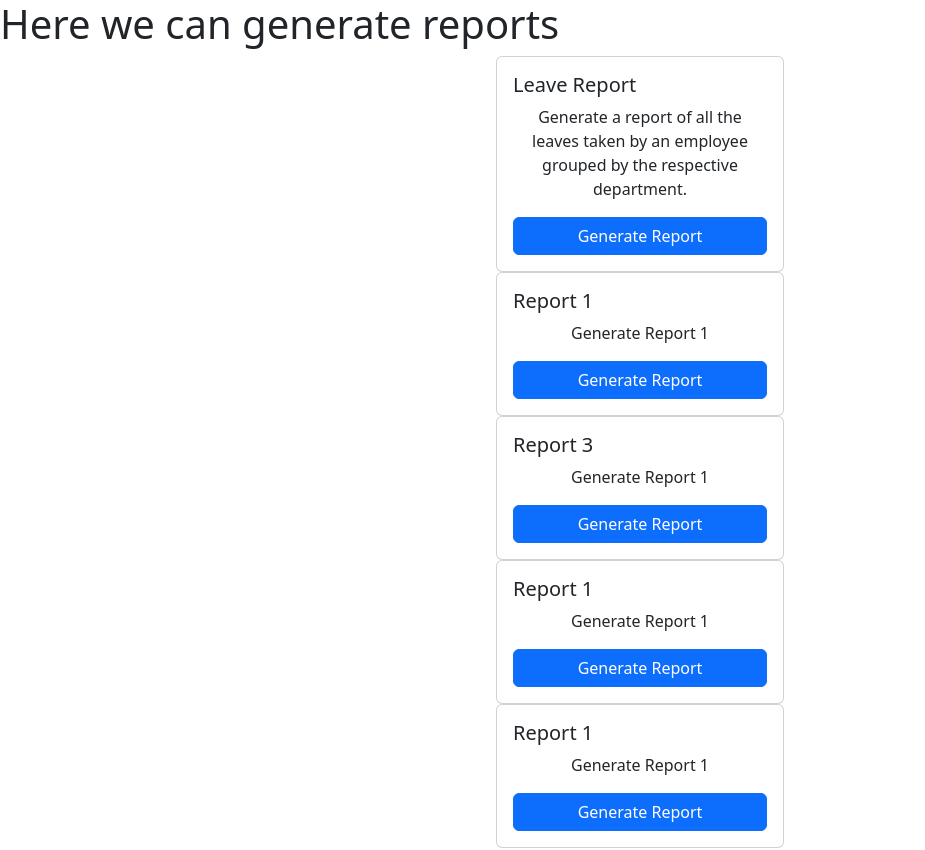
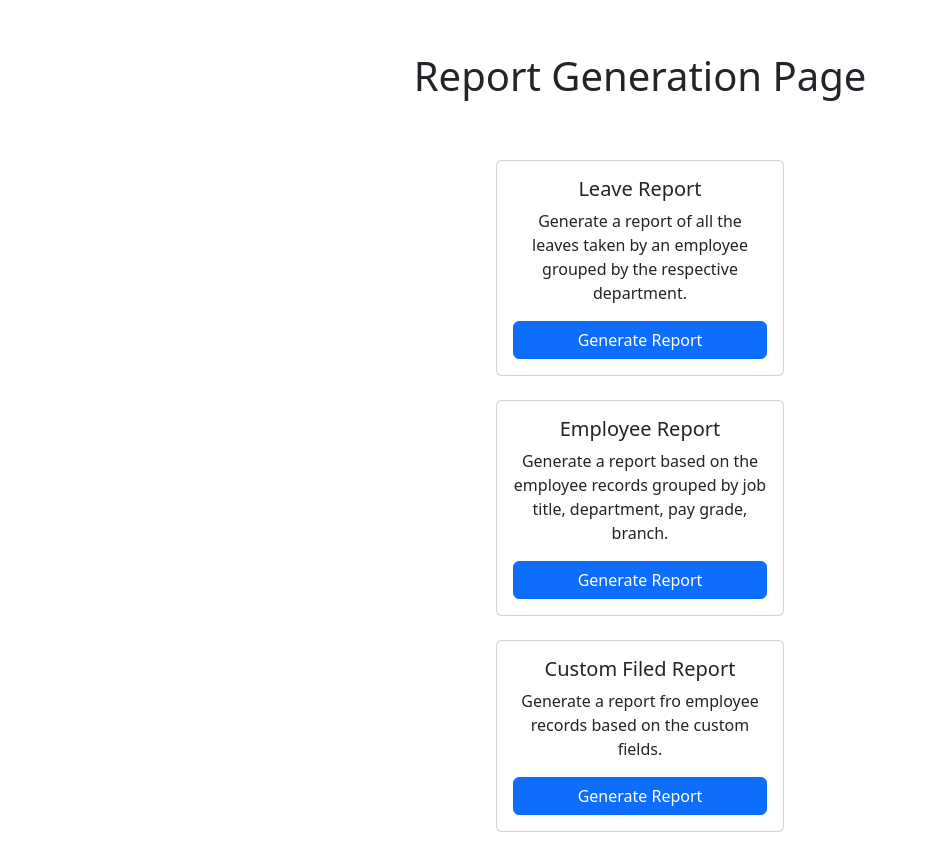
Before and after one commit to HarithaMihimal/HRMS-Project, a React (Vite) app in the folder WebApp/client/: page /PageHR/1/ReportGenaration in a window 1280 px wide. Shown: the top 850 px of the page, without its empty margins (0-925 px from the left). Built offline with nearby package versions, Linux system fonts and the light colour scheme.

Commit message:
Repot Card Redesign

```diff
--- a/WebApp/client/src/Components/ReportCard1.jsx
+++ b/WebApp/client/src/Components/ReportCard1.jsx
@@ -14,7 +14,7 @@ function ReportCard1() {
   return (
     <Card style={{ width: '18rem' }}>
       <Card.Body>
-        <Card.Title>Leave Report</Card.Title>
+        <Card.Title className="text-center">Leave Report</Card.Title>
         <Card.Text>  Generate a report of all the leaves taken by an employee grouped by the respective department. </Card.Text>
         <Button variant="primary" onClick={handleGenerateReport}>Generate Report</Button>
       </Card.Body>
--- a/WebApp/client/src/Components/ReportCard2.jsx
+++ b/WebApp/client/src/Components/ReportCard2.jsx
@@ -14,8 +14,8 @@ function ReportCard2() {
   return (
     <Card style={{ width: '18rem' }}>
       <Card.Body>
-        <Card.Title>Report 1</Card.Title>
-        <Card.Text>Generate Report 1</Card.Text>
+        <Card.Title className="text-center">Employee Report</Card.Title>
+        <Card.Text>Generate a report based on the employee records grouped by job title, department, pay grade, branch.</Card.Text>
         <Button variant="primary" onClick={handleGenerateReport}>Generate Report</Button>
       </Card.Body>
     </Card>
--- a/WebApp/client/src/Components/ReportCard3.jsx
+++ b/WebApp/client/src/Components/ReportCard3.jsx
@@ -14,8 +14,8 @@ function ReportCard3() {
   return (
     <Card style={{ width: '18rem' }}>
       <Card.Body>
-        <Card.Title>Report 3</Card.Title>
-        <Card.Text>Generate Report 1</Card.Text>
+        <Card.Title className="text-center">Custom Filed Report</Card.Title>
+        <Card.Text>Generate a report fro employee records based on the custom fields.</Card.Text>
         <Button variant="primary" onClick={handleGenerateReport}>Generate Report</Button>
       </Card.Body>
     </Card>
--- a/WebApp/client/src/Components/ReportCard4.jsx
+++ b/WebApp/client/src/Components/ReportCard4.jsx
@@ -14,8 +14,8 @@ function ReportCard4() {
   return (
     <Card style={{ width: '18rem' }}>
       <Card.Body>
-        <Card.Title>Report 1</Card.Title>
-        <Card.Text>Generate Report 1</Card.Text>
+        <Card.Title className="text-center">Salary Report</Card.Title>
+        <Card.Text>Generate a report for the employee records based on the salary (pay grade) of each employee</Card.Text>
         <Button variant="primary" onClick={handleGenerateReport}>Generate Report</Button>
       </Card.Body>
     </Card>
--- a/WebApp/client/src/Components/ReportCard5.jsx
+++ b/WebApp/client/src/Components/ReportCard5.jsx
@@ -14,8 +14,8 @@ function ReportCard5() {
   return (
     <Card style={{ width: '18rem' }}>
       <Card.Body>
-        <Card.Title>Report 1</Card.Title>
-        <Card.Text>Generate Report 1</Card.Text>
+        <Card.Title className="text-center">Supervisor Report</Card.Title>
+        <Card.Text>Generate reports based on the Supervisr and Subordinate relationship in the company</Card.Text>
         <Button variant="primary" onClick={handleGenerateReport}>Generate Report</Button>
       </Card.Body>
     </Card>
--- a/WebApp/client/src/Report.jsx
+++ b/WebApp/client/src/Report.jsx
@@ -11,21 +11,38 @@ function ReportGeneration() {
 
   return (
     <div>
-      <h1>Here we can generate reports</h1>
-      <div className="d-flex justify-content-center">
-        <ReportCard1 />
+      <div style={{ display: 'flex', alignItems: 'center', justifyContent: 'center', height: '20vh' }}>
+        <h1>Report Generation Page</h1>
       </div>
-      <div className="d-flex justify-content-center">
-        <ReportCard2 />
+
+      <div className="d-flex justify-content-center mb-4">
+        <div className="dark-border"> {/* Apply the dark-border class */}
+          <ReportCard1 />
+        </div>
       </div>
-      <div className="d-flex justify-content-center">
-        <ReportCard3 />
+
+      <div className="d-flex justify-content-center mb-4">
+        <div className="dark-border"> {/* Apply the dark-border class */}
+          <ReportCard2 />
+        </div>
       </div>
-      <div className="d-flex justify-content-center">
-        <ReportCard4 />
+
+      <div className="d-flex justify-content-center mb-4">
+        <div className="dark-border"> {/* Apply the dark-border class */}
+          <ReportCard3 />
+        </div>
       </div>
-      <div className="d-flex justify-content-center">
-        <ReportCard5 />
+
+      <div className="d-flex justify-content-center mb-4">
+        <div className="dark-border"> {/* Apply the dark-border class */}
+          <ReportCard4 />
+        </div>
+      </div>
+
+      <div className="d-flex justify-content-center mb-4">
+        <div className="dark-border"> {/* Apply the dark-border class */}
+          <ReportCard5 />
+        </div>
       </div>
     </div>
   );
--- a/WebApp/client/src/Report1.jsx
+++ b/WebApp/client/src/Report1.jsx
@@ -49,7 +49,8 @@ function Report1() {
           <option value="year">Last Year</option>
         </select>
       </div>
-      <h1>Total leaves in a given period by department</h1>
+      <div style={{ display: 'flex', alignItems: 'center', justifyContent: 'center', height: '20vh' }}>
+      <h1>Total leaves in a given period by department</h1> </div>
       <div>
         <h2>Human Resources Department</h2>
         <ReportOneTable allRequests={hrLeaveRequests} />
```
Also changed, not shown: WebApp/client/src/styles/Report.css (added).
